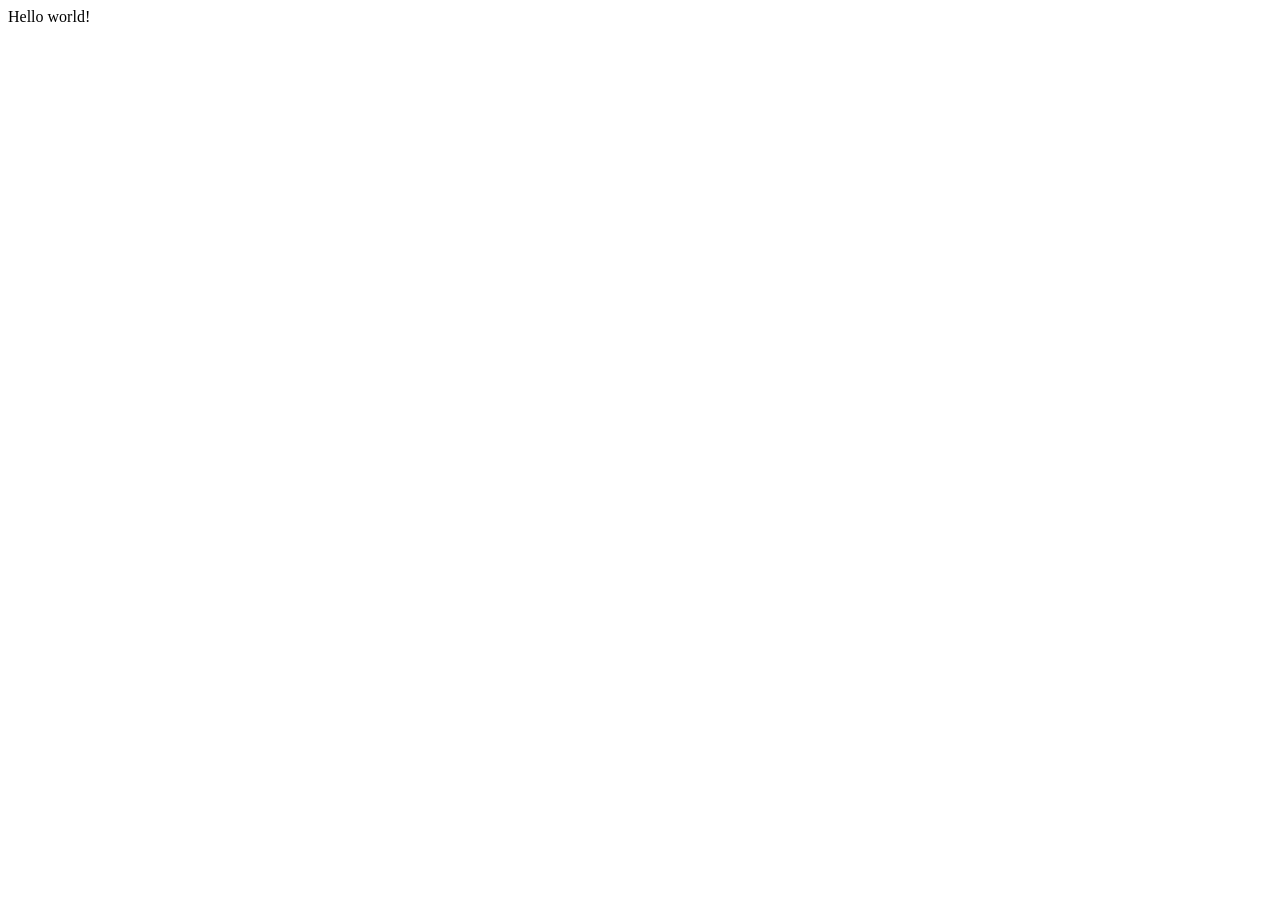
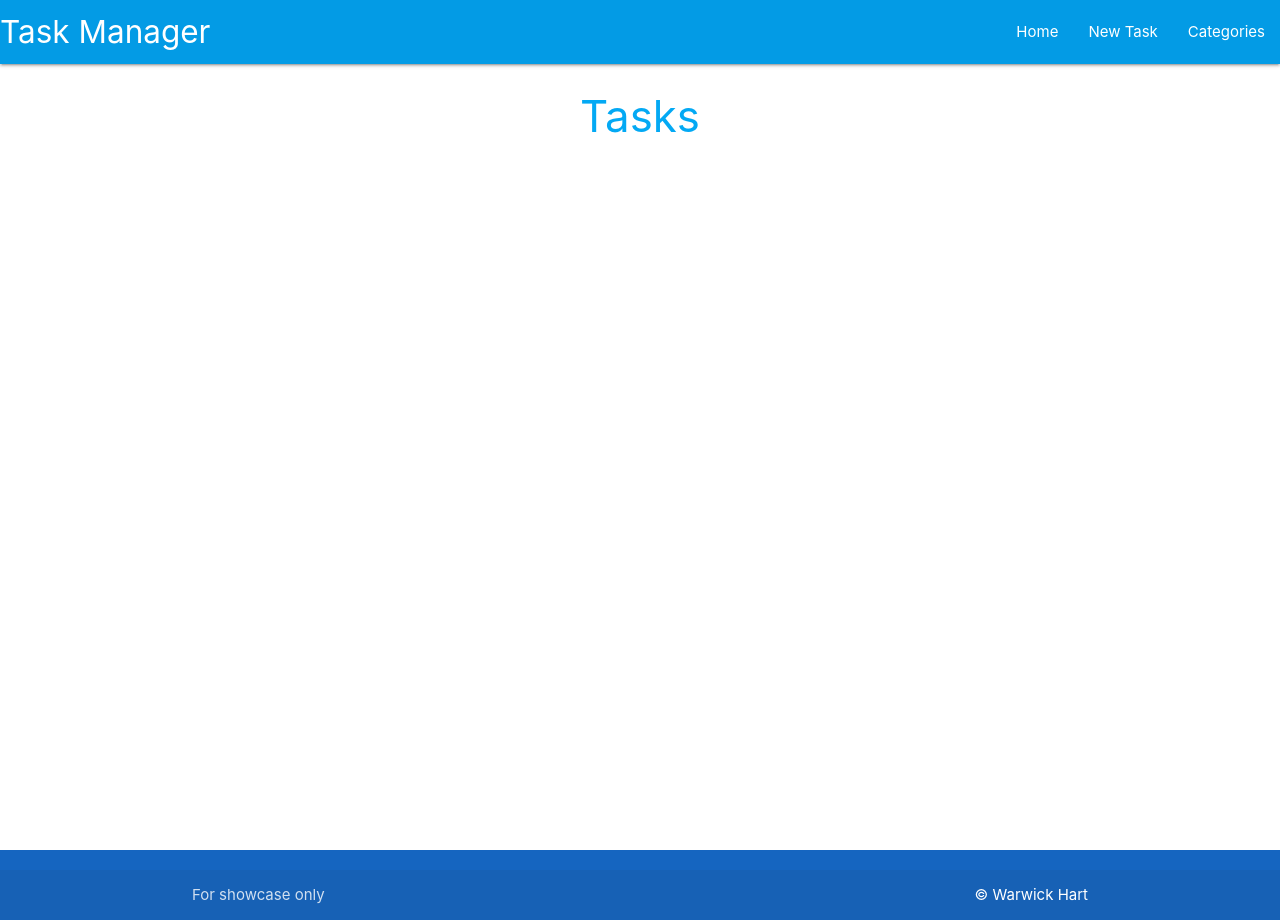
Before and after one commit to BobWritesCode/materialize-project, a Flask app: page / in a window 1280 px wide. Before the commit the page is almost empty. Run offline with Flask 3, Linux system fonts and the light colour scheme.

Commit message:
Add header, footer and content block

```diff
--- a/taskmanager/templates/base.html
+++ b/taskmanager/templates/base.html
@@ -4,9 +4,51 @@
     <meta charset="UTF-8">
     <meta http-equiv="X-UA-Compatible" content="IE=edge">
     <meta name="viewport" content="width=device-width, initial-scale=1.0">
+    <link rel="stylesheet" href="https://cdnjs.cloudflare.com/ajax/libs/font-awesome/6.2.1/css/all.min.css" integrity="sha512-MV7K8+y+gLIBoVD59lQIYicR65iaqukzvf/nwasF0nqhPay5w/9lJmVM2hMDcnK1OnMGCdVK+iQrJ7lzPJQd1w==" crossorigin="anonymous" referrerpolicy="no-referrer" />
+    <link rel="stylesheet" href="https://cdnjs.cloudflare.com/ajax/libs/materialize/1.0.0/css/materialize.min.css" type="text/css">
+    <link rel="stylesheet" href="{{ url_for('static', filename='css/style.css') }}">
     <title>Task Manger</title>
 </head>
 <body>
-    Hello world!
+    <header>
+        <!-- top navbar -->
+        <nav class="light-blue darken-1">
+            <div class="nav-wrapper">
+              <a href="{{ url_for('home') }}" class="brand-logo">Task Manager</a>
+              <a href="#" data-target="mobile-demo" class="sidenav-trigger"><i class="fas fa-bars"></i></a>
+              <ul class="right hide-on-med-and-down">
+                <li><a href="{{ url_for('home') }}">Home</a></li>
+                <li><a href="">New Task</a></li>
+                <li><a href="">Categories</a></li>
+
+              </ul>
+            </div>
+          </nav>
+        <!-- mobile navbar -->
+          <ul class="sidenav" id="mobile-demo">
+            <li><a href="{{ url_for('home') }}">Home</a></li>
+            <li><a href="">New Task</a></li>
+            <li><a href="">Categories</a></li>
+
+          </ul>
+    </header>
+
+    <main class="container">
+        {% block content %}
+        {% endblock %}
+    </main>
+
+    <footer class="page-footer blue darken-3">
+        <div class="footer-copyright">
+          <div class="container">
+          For showcase only
+          <a class="white-text text-lighten-4 right" href="https://warwickhart.com">&copy; Warwick Hart</a>
+          </div>
+        </div>
+    </footer>
+
+    <script src="https://code.jquery.com/jquery-3.6.1.min.js" integrity="sha256-o88AwQnZB+VDvE9tvIXrMQaPlFFSUTR+nldQm1LuPXQ=" crossorigin="anonymous"></script>
+    <script src="https://cdnjs.cloudflare.com/ajax/libs/materialize/1.0.0/js/materialize.min.js"></script>
+    <script src="{{ url_for('static', filename='js/script.js') }}"></script>
 </body>
 </html>
```
